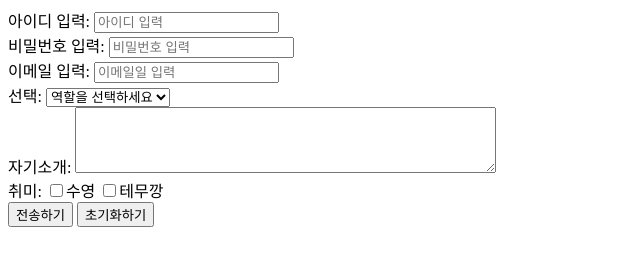
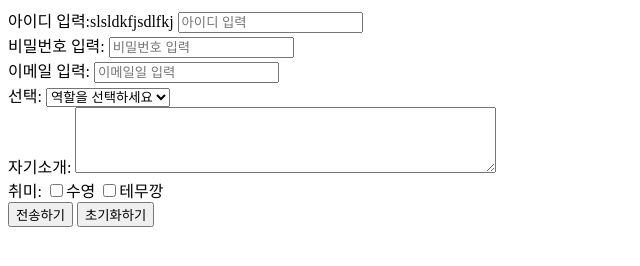
Before and after one commit to erica-likelion-fe/SongGaeun2, a plain HTML site: page join.html in a window 1280 px wide. Shown: the whole page, without its empty margins (0-640 px from the left). Drawn offline with Linux system fonts and the light colour scheme.

Commit message:
Update join.html

```diff
--- a/join.html
+++ b/join.html
@@ -8,7 +8,7 @@
   <body>
     <!-- 회원가입 -->
     <form action="/submit" method="POST">
-      <label for="username">아이디 입력:</label>
+      <label for="username">아이디 입력:slsldkfjsdlfkj</label>
       <input
         type="text"
         name="username"
```
